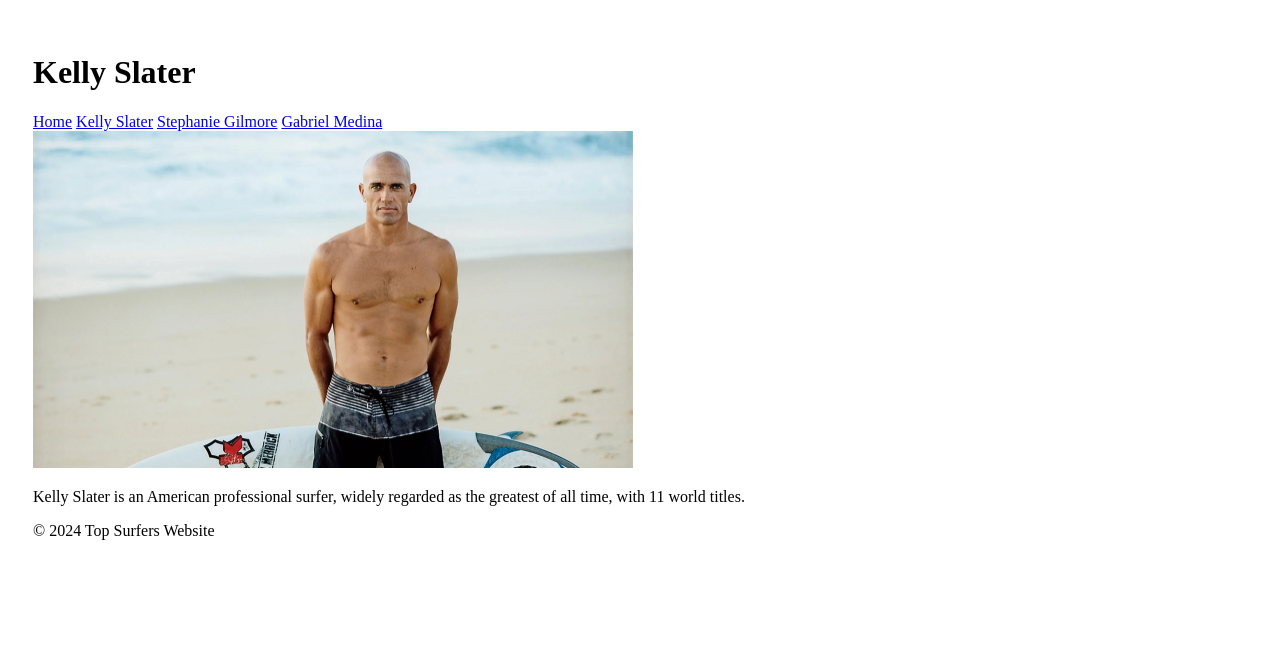
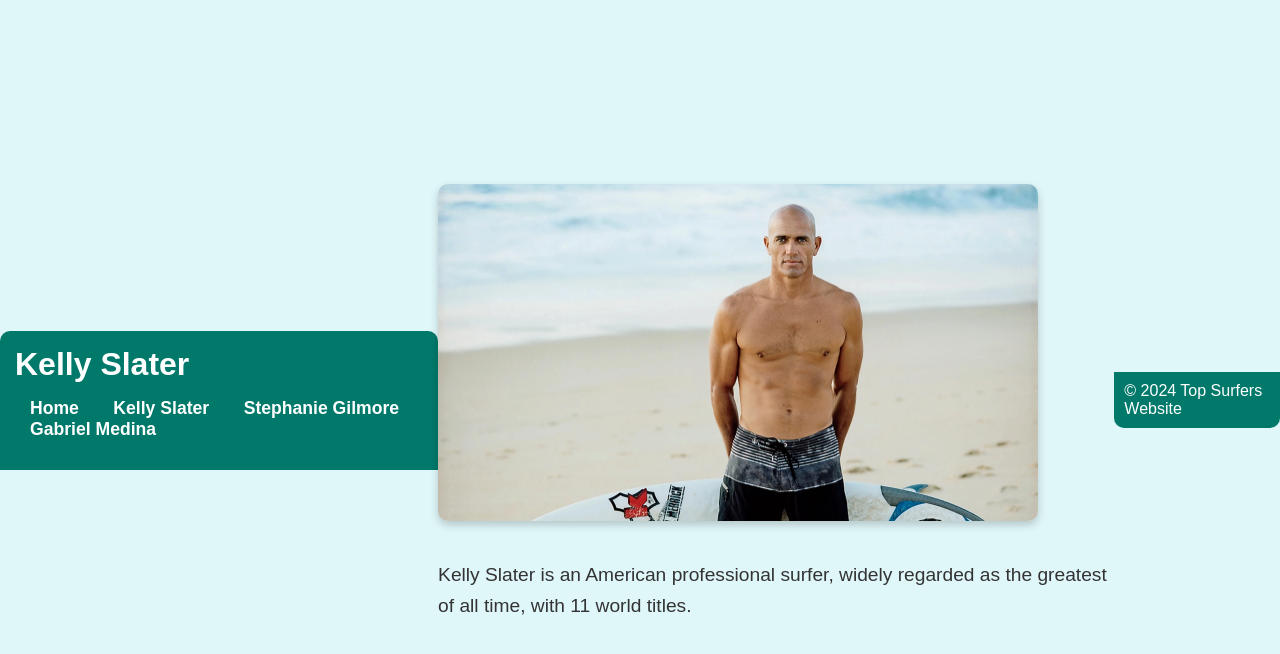
Before and after one commit to NSBMIS/bmis1, a plain HTML site: page surfer1.html in a window 1280 px wide. Drawn offline with Linux system fonts and the light colour scheme.

Commit message:
Update styles.css

```diff
--- a/styles.css
+++ b/styles.css
@@ -1,6 +1,75 @@
-body{
-  padding: 25px;
+/* Reset default browser styles */
+* {
+    margin: 0;
+    padding: 0;
+    box-sizing: border-box;
 }
-.title {
-	color: #5C6AC4;
+
+body {
+    font-family: Arial, sans-serif;
+    background-color: #e0f7fa;
+    display: flex;
+    justify-content: center;
+    align-items: center;
+    min-height: 100vh;
+    margin: 0;
+    padding: 0;
 }
+
+.container {
+    width: 90%;
+    max-width: 800px;
+    text-align: center;
+    background-color: #ffffff;
+    border-radius: 10px;
+    box-shadow: 0px 4px 8px rgba(0, 0, 0, 0.1);
+    padding: 20px;
+    margin: 20px 0;
+}
+
+header {
+    background-color: #00796b;
+    color: white;
+    padding: 15px;
+    border-radius: 10px 10px 0 0;
+}
+
+nav {
+    margin: 15px 0;
+}
+
+nav a {
+    color: white;
+    margin: 0 15px;
+    text-decoration: none;
+    font-weight: bold;
+    font-size: 1.1em;
+    transition: color 0.3s;
+}
+
+nav a:hover {
+    color: #b2dfdb;
+}
+
+main img {
+    width: 100%;
+    max-width: 600px;
+    height: auto;
+    margin: 20px 0;
+    border-radius: 10px;
+    box-shadow: 0px 4px 8px rgba(0, 0, 0, 0.2);
+}
+
+main p {
+    font-size: 1.2em;
+    line-height: 1.6;
+    color: #333333;
+    margin: 15px 0;
+}
+
+footer {
+    background-color: #00796b;
+    color: white;
+    padding: 10px;
+    border-radius: 0 0 10px 10px;
+}
```
